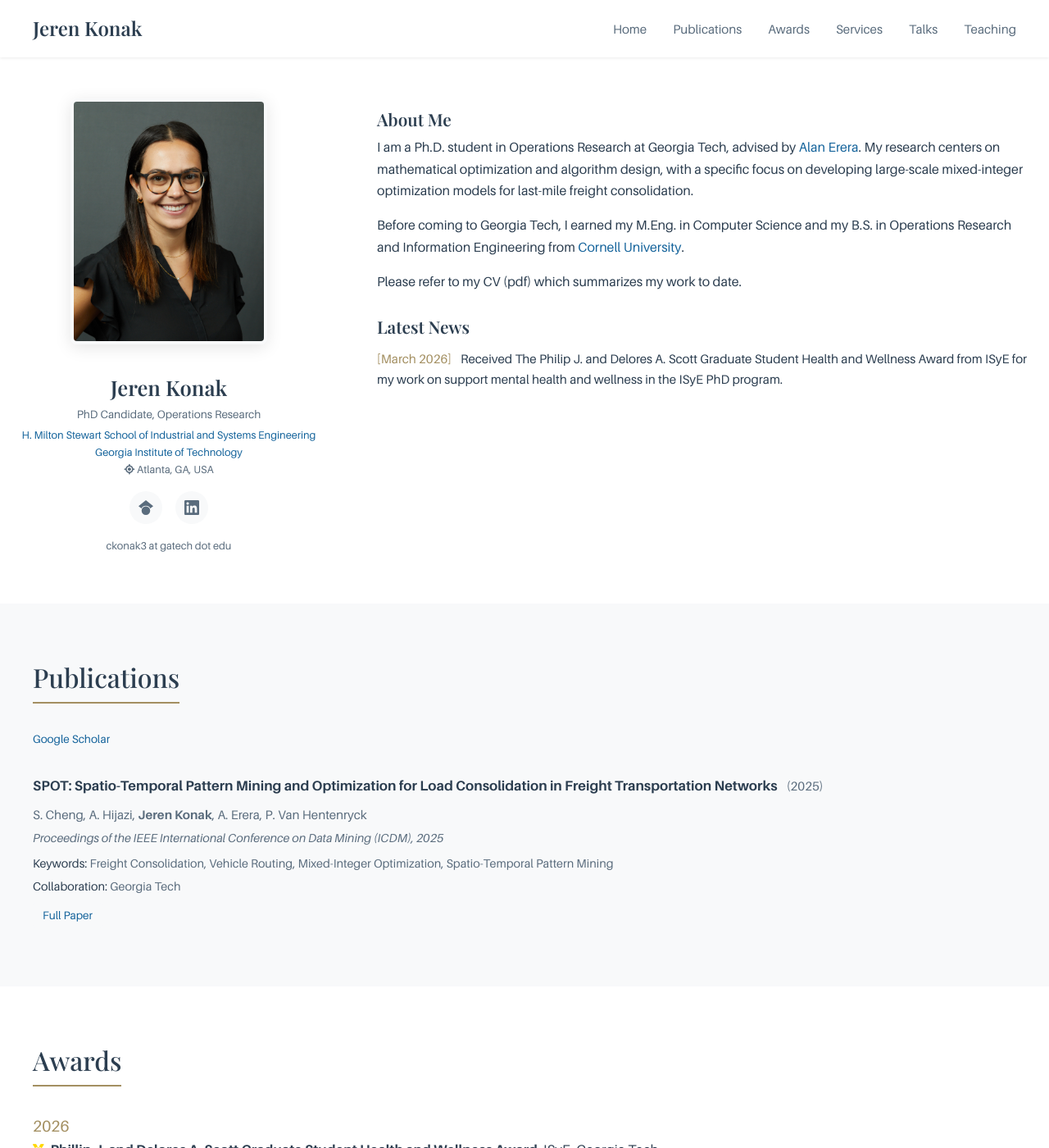
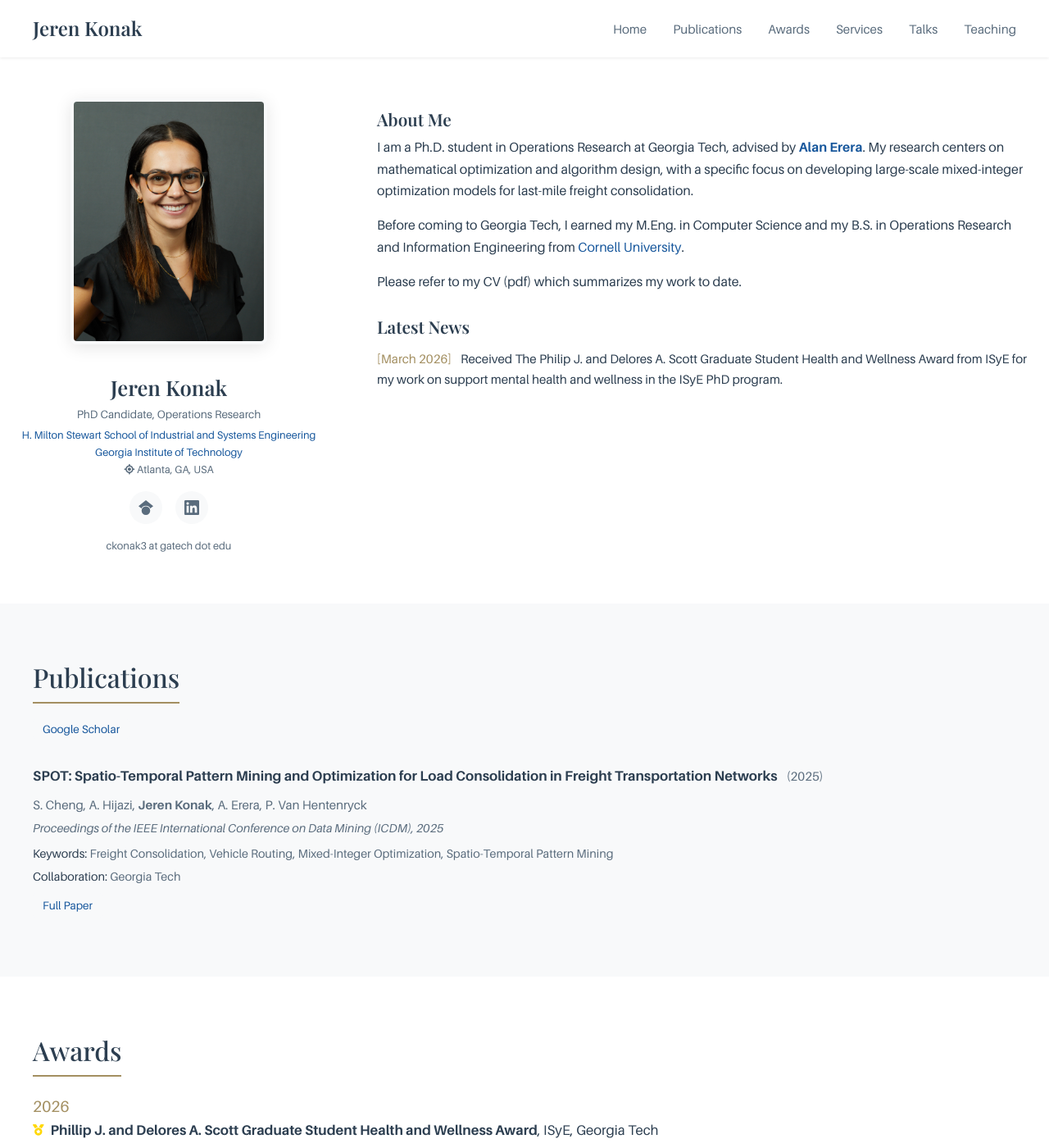
Before and after one commit to jerenkonak/jerenkonak.github.io, a Jekyll site: the page built from index.html, in a window 1280 px wide and 1400 px high. Shown: the whole window at 82% size. Built offline with Jekyll 4.4.1, drawn with Linux system fonts in a browser that asks for light colours.

Commit message:
Minor style and content updates
- Reduce spacing after section title gold bar
- Bold Alan Erera in bio
- Add pub-link hover style to Google Scholar link
- Update link color to #17579C

Co-Authored-By: Claude Sonnet 4.6 <noreply@anthropic.com>

```diff
--- a/_data/about.yml
+++ b/_data/about.yml
@@ -1,7 +1,7 @@
 # Your bio/about content (supports Markdown)
 content: |
   I am a Ph.D. student in Operations Research at Georgia Tech, advised by
-  [Alan Erera](https://www2.isye.gatech.edu/faculty/Alan_Erera/).
+  **[Alan Erera](https://www2.isye.gatech.edu/faculty/Alan_Erera/)**.
   My research centers on mathematical optimization and algorithm design, with a specific focus on
   developing large-scale mixed-integer optimization models for last-mile freight consolidation.
 
--- a/_includes/publications.html
+++ b/_includes/publications.html
@@ -3,7 +3,7 @@
         <h2 class="section-title">Publications</h2>
 
         <div class="pub-filter-note">
-            <a href="{{ site.social.google_scholar }}" target="_blank">Google Scholar</a>
+            <a href="{{ site.social.google_scholar }}" target="_blank" class="pub-link">Google Scholar</a>
         </div>
 
         {% for pub in site.data.publications %}
--- a/assets/css/style.css
+++ b/assets/css/style.css
@@ -43,7 +43,7 @@
 
 :root {
     --primary-color: #a38f61;
-    --link-color: #14639b;
+    --link-color: #17579C;
     --primary-dark: #0d47a1;
     --text-dark: #2c3e50;
     --text-muted: #5a6c7d;
@@ -345,7 +345,7 @@ section:nth-child(even) {
     font-family: 'Playfair Display', serif;
     font-size: 2rem;
     font-weight: 500;
-    margin-bottom: 2rem;
+    margin-bottom: 1.25rem;
     padding-bottom: 0.2rem;
     border-bottom: 2px solid var(--primary-color);
     display: inline-block;
```
